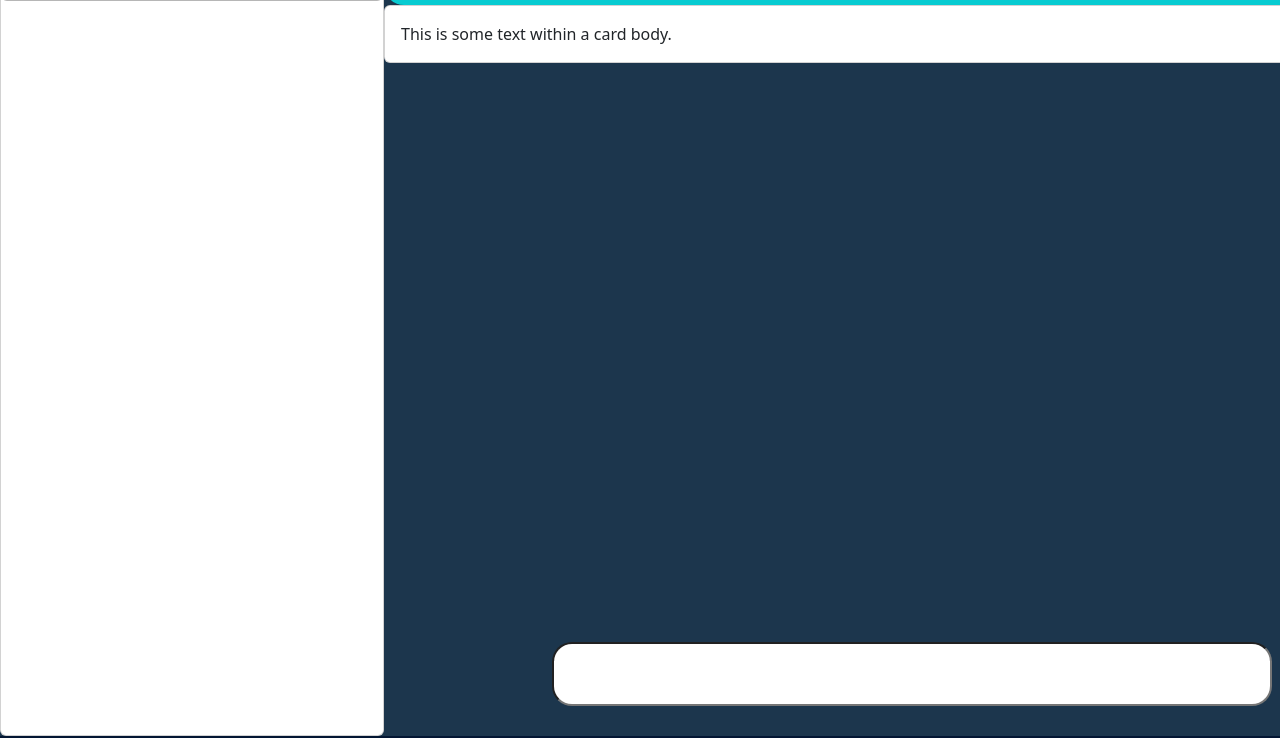
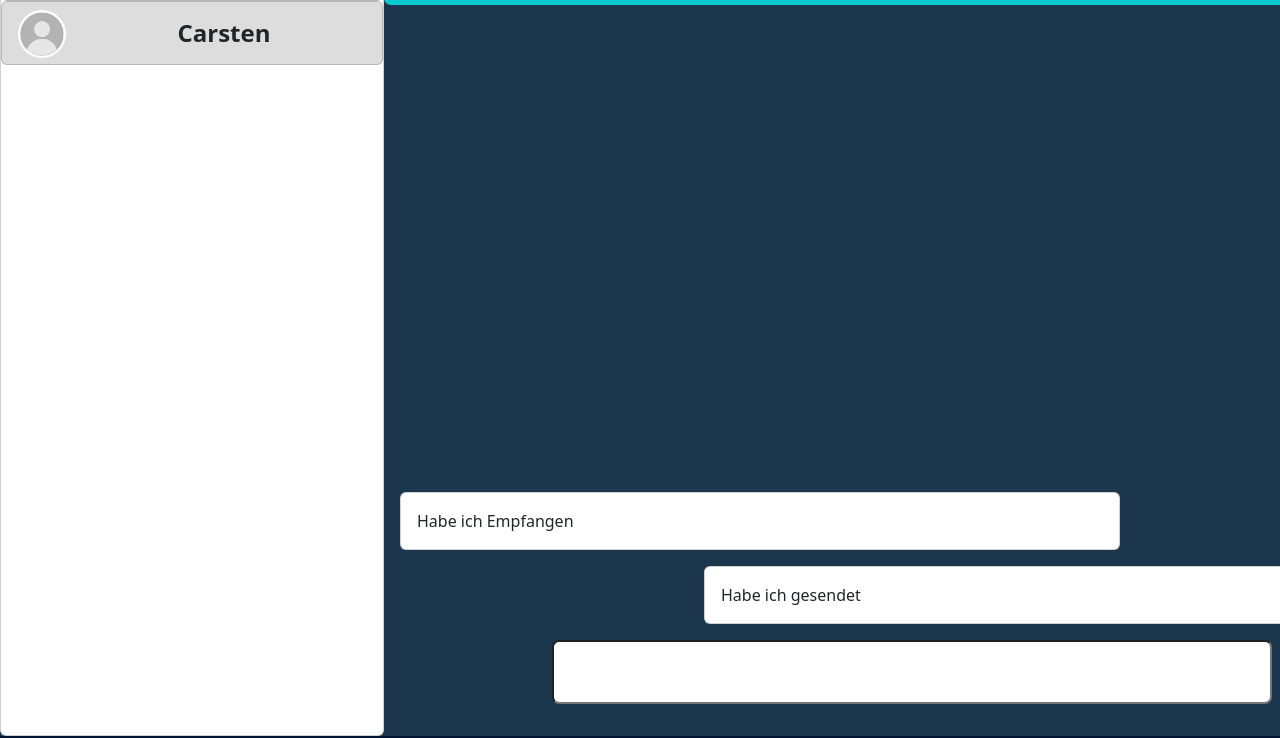
Before and after one commit to Kodomax579/Real-time-chat-app, a website: page html/chatroom.html in a window 1280 px wide. Shown: the part 102-840 px from the top of the page. Drawn offline with nearby package versions, Linux system fonts and the light colour scheme.

Commit message:
Design fertig

```diff
--- a/css/chatroom.css
+++ b/css/chatroom.css
@@ -17,7 +17,6 @@ body {
     height: 100%; /* Volle Höhe der chatbox nutzen */
     overflow-y: auto; /* Vertikales Scrollen aktivieren */
     display: flex;
-
 }
 
 .KontaktBox {
@@ -26,7 +25,7 @@ body {
     display: flex;
     flex-direction: row; /* Arrange items vertically */
     align-items: start;
-   background-color: rgb(221, 221, 221);
+    background-color: rgb(221, 221, 221);
 }
 img {
     height: 3rem;
@@ -34,45 +33,52 @@ img {
     border-radius: 50%; /* Bild rund machen */
     margin-top: 2%;
     margin-left: 1rem;
-
 }
-.name{
+.name {
     margin: auto;
     font-weight: bold;
     font-size: 1.5rem;
 }
-.NavbarKontakt
-{
+.NavbarKontakt {
     width: 100%;
-    border-radius: 20px;
+    border-radius: 7px;
 }
-.NavbarProfilbild
-{
+.NavbarProfilbild {
     margin-top: 1%;
     margin-bottom: 1%;
 }
-.NavbarName{
-
+.NavbarName {
     font-weight: bold;
     font-size: 2rem;
-
 }
-.TextBarEinteilung{
-
+.TextBarEinteilung {
     height: 6rem;
 }
-.Chatgröße{
-
-    height: 39.8rem;
+.Chatgröße {
+    flex: 1;
+    display: flex;
+    flex-direction: column-reverse; /* Neue Nachrichten erscheinen unten */
+    overflow-y: auto;
 }
-.Textbar{
+.Nachrichtunten {
+    display: flex;
+    flex-direction: column;
+    gap: 1rem;
+    padding: 1rem;
+}
+.Textbar {
     text-align: center;
 }
-input{
+input {
     width: 45rem;
     height: 4rem;
-    border-radius: 20px;
+    border-radius: 7px;
 }
-.NachrichtSender{
-    background-color: green;
+.EmpfängerNachricht {
+    width: 45rem;
+    margin-right: auto;
 }
+.SenderNachricht {
+    width: 45rem;
+    margin-left: auto;
+}
--- a/html/chatroom.html
+++ b/html/chatroom.html
@@ -6,34 +6,50 @@
     <title>Chatten</title>
     <link href="https://cdn.jsdelivr.net/npm/bootstrap@5.3.3/dist/css/bootstrap.min.css" rel="stylesheet" integrity="sha384-QWTKZyjpPEjISv5WaRU9OFeRpok6YctnYmDr5pNlyT2bRjXh0JMhjY6hW+ALEwIH" crossorigin="anonymous">
     <link rel="stylesheet" href="/css/chatroom.css">
+    <script language="javascript" type="text/javascript" src="chatroom.js"></script>
 </head>
 <body>
   <div class="chatbox">
+    <!-- Die Linke Kontaktliste zum Anzeigen aller Kontakte-->
     <div style="flex: 1;">
-      <div class="card KontaktListe" id="KontaktAnzeigen">
-        <div class="card KontaktBox">
+      <div class="card KontaktListe">
+        <div class="card KontaktBox" id="KontaktBoxMaren">
             <img src="/Image/DefaultProfilPicture.jpg" alt="Profilbild" >
             <span class="name">Maren</span>
         </div>
+        <div class="card KontaktBox" id="KontaktBoxCarsten">
+          <img src="/Image/DefaultProfilPicture.jpg" alt="Profilbild" >
+          <span class="name">Carsten</span>
+      </div>
       </div>
     </div>
-    <div class="" style="flex: 3;">
+
+    <!-- Das Rechte Fenster für den chat der sich öffnen soll-->
+    <div style="flex: 3; display: flex; flex-direction: column;">
+      <!-- Der Kontaktname dem man schreibt-->
       <div class="NavbarKontakt" style="background-color: rgba(0, 255, 255, 0.74);">
         <img src="/Image/DefaultProfilPicture.jpg" alt="Profilbild" class="NavbarProfilbild" id="ProfilbildChat">
         <span class="NavbarName" id="NameChat">Maren</span>
       </div>
-      <div>
-        <div class="Chatgröße">
-          <div class="card ">
+      <div class="Chatgröße">
+        <div class="Nachrichtunten">
+          <!-- Nachricht die man gesendet bekommt-->
+          <div class="card EmpfängerNachricht">
             <div class="card-body">
-              This is some text within a card body.
+              Habe ich Empfangen
+            </div>
+          </div>
+          <!-- Nachricht die man selbst schreibt-->
+          <div class="card SenderNachricht">
+            <div class="card-body">
+              Habe ich gesendet
             </div>
           </div>
         </div>
-        <div class="TextBarEinteilung">
-          <div class="mb-3 Textbar">
-            <input type="text" id="fname" name="fname"><br><br>
-          </div>
+      </div>
+      <div class="TextBarEinteilung">
+        <div class="mb-3 Textbar">
+          <input type="text" id="fname" name="fname"><br><br>
         </div>
       </div>
     </div>
```
Also changed, not shown: Javascript/chatroom.js (added).
